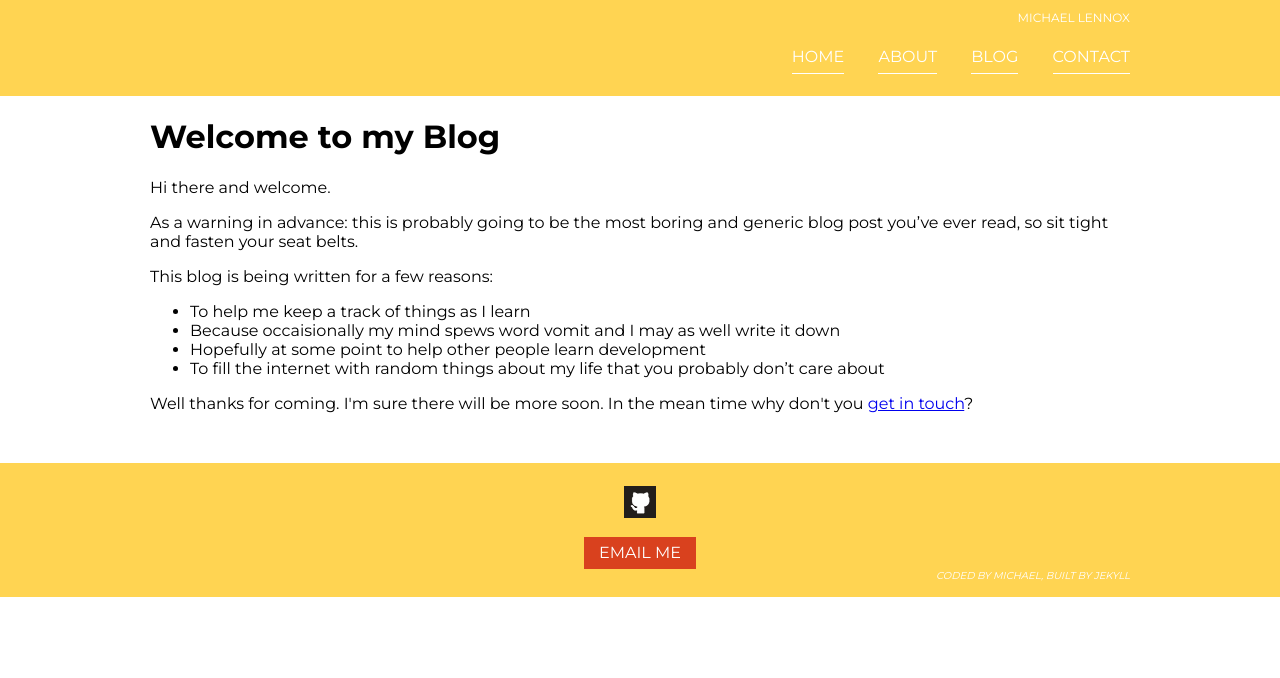
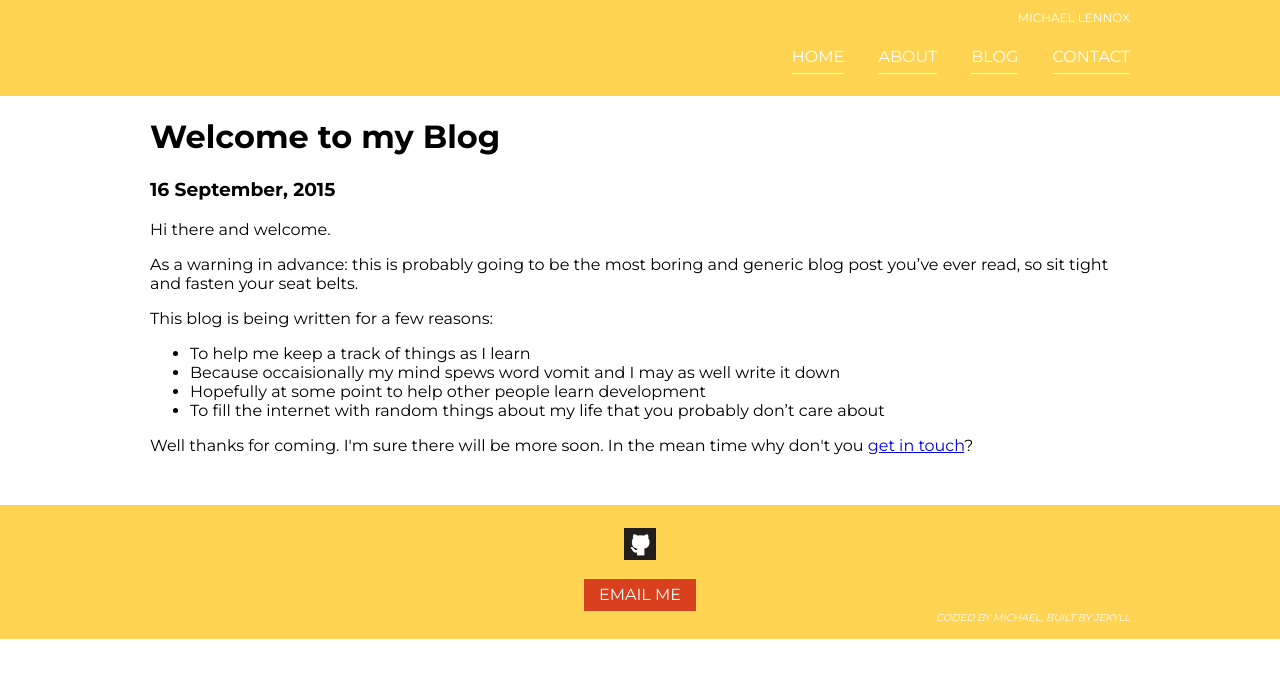
Before and after one commit to michaellennox/michaellennox.github.io, a Jekyll site: the page built from _posts/2015-09-16-first-post.md, in a window 1280 px wide. Shown: the top 678 px of the page. Built offline with Jekyll 4.4.1, drawn with Linux system fonts in a browser that asks for light colours.

Commit message:
page.date added

```diff
--- a/_layouts/posts.html
+++ b/_layouts/posts.html
@@ -8,6 +8,7 @@ layout: default
     <div class="post-wrapper">
 
         <h1>{{ page.title }}</h1>
+        <h3>{{ page.date | date: '%d %B, %Y'}}</h3>
 
         {{ content }}
 
```
